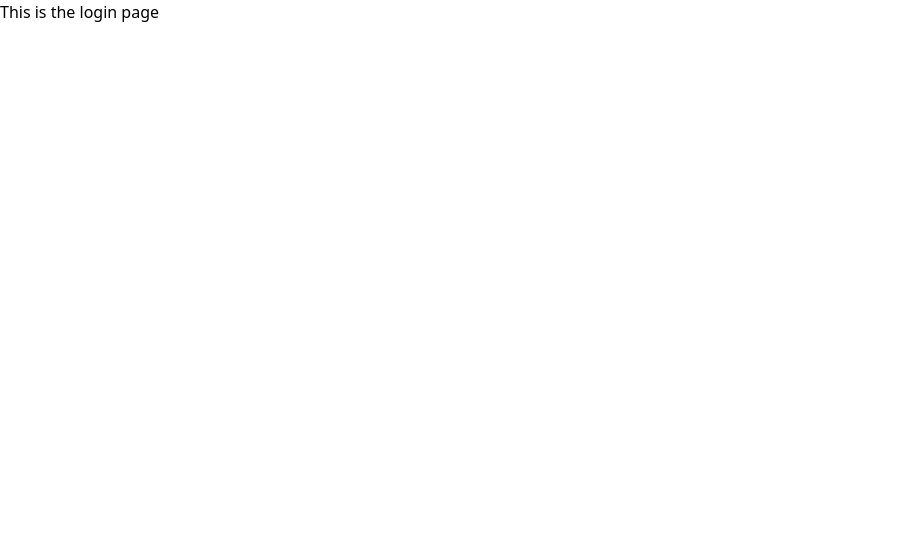
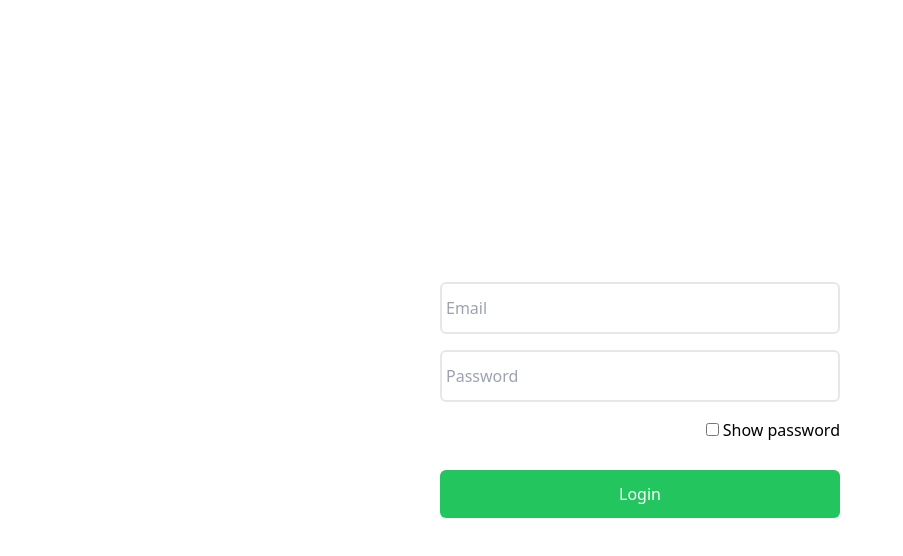
Before and after one commit to frncsge/mini-hnu-library-management-system, a React (Vite) app: page /login in a window 1280 px wide. Shown: the top 556 px of the page, without its empty margins (0-903 px from the left). Built offline with nearby package versions, Linux system fonts and the light colour scheme.

Commit message:
add login interface

```diff
--- a/src/App.jsx
+++ b/src/App.jsx
@@ -1,15 +1,16 @@
 import { createBrowserRouter } from "react-router";
 import { RouterProvider } from "react-router/dom";
+import LoginPage from "./pages/LoginPage.jsx";
 
 function App() {
   const router = createBrowserRouter([
     {
       path: "/",
-      element: <div>This is the landing page?</div>,
+      element: <div>Default Page temporary</div>,
     },
     {
       path: "/login",
-      element: <div>This is the login page</div>,
+      element: <LoginPage />,
     },
   ]);
 
--- /dev/null
+++ b/src/pages/LoginPage.jsx
@@ -0,0 +1,36 @@
+import { useState } from "react";
+
+function LoginPage() {
+  const [showPassword, setShowPassword] = useState(false);
+
+  return (
+    <main className="h-screen flex justify-center items-center">
+      <form className="flex flex-col w-[400px] max-w-[90%] gap-4">
+        <input
+          className="py-3 px-1 border-2 border-color rounded-md"
+          type="text"
+          placeholder="Email"
+        />
+        <input
+          className="py-3 px-1 border-2 border-color rounded-md"
+          type={showPassword ? "text" : "password"}
+          placeholder="Password"
+        />
+        <div className="self-end">
+          <input
+            className="mr-1"
+            type="checkbox"
+            id="show-password-toggle"
+            onChange={() => setShowPassword(!showPassword)}
+          />
+          <label htmlFor="show-password-toggle">Show password</label>
+        </div>
+        <button className="p-3 mt-3 bg-green-500 text-white rounded-md">
+          Login
+        </button>
+      </form>
+    </main>
+  );
+}
+
+export default LoginPage;
```
